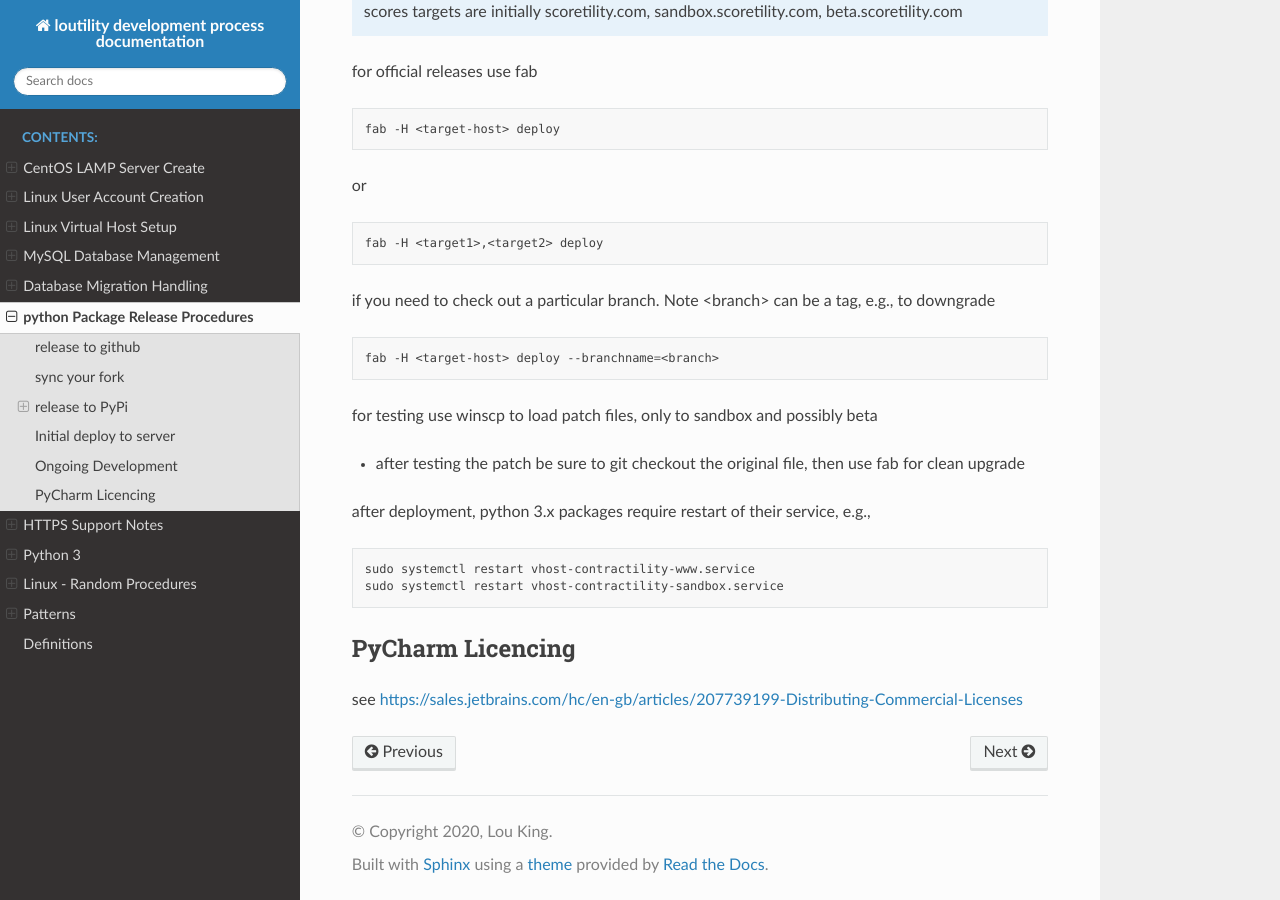
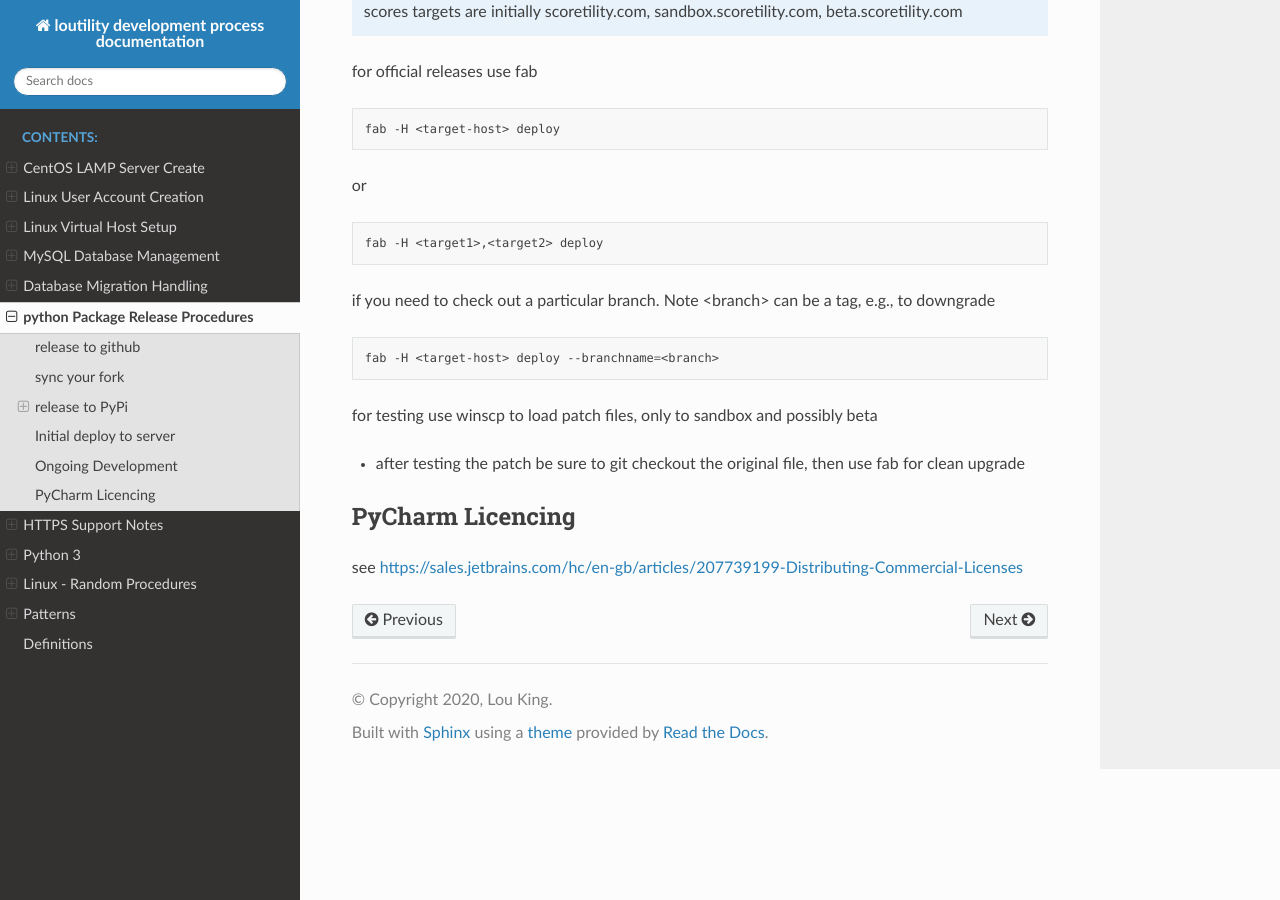
Before and after one commit to shanholtzerk/fork_loudevprocess, a Sphinx documentation site: the page built from docs/source/python-package-release-procedure.rst, in a window 1280 px wide and 900 px high, scrolled down 3850 px. Built offline with Sphinx 7.4.7 and the Read the Docs theme 2.0.0, drawn with Linux system fonts in a browser that asks for light colours.

Commit message:
python package deploy: remove systemctl restart requirement

```diff
--- a/docs/source/python-package-release-procedure.rst
+++ b/docs/source/python-package-release-procedure.rst
@@ -220,12 +220,6 @@ for testing use winscp to load patch files, only to sandbox and possibly beta
 
 * after testing the patch be sure to git checkout the original file, then use fab for clean upgrade
 
-after deployment, python 3.x packages require restart of their service, e.g.,
-
-.. code-block:: shell
-
-    sudo systemctl restart vhost-contractility-www.service
-    sudo systemctl restart vhost-contractility-sandbox.service
 
 PyCharm Licencing
 ------------------
```
